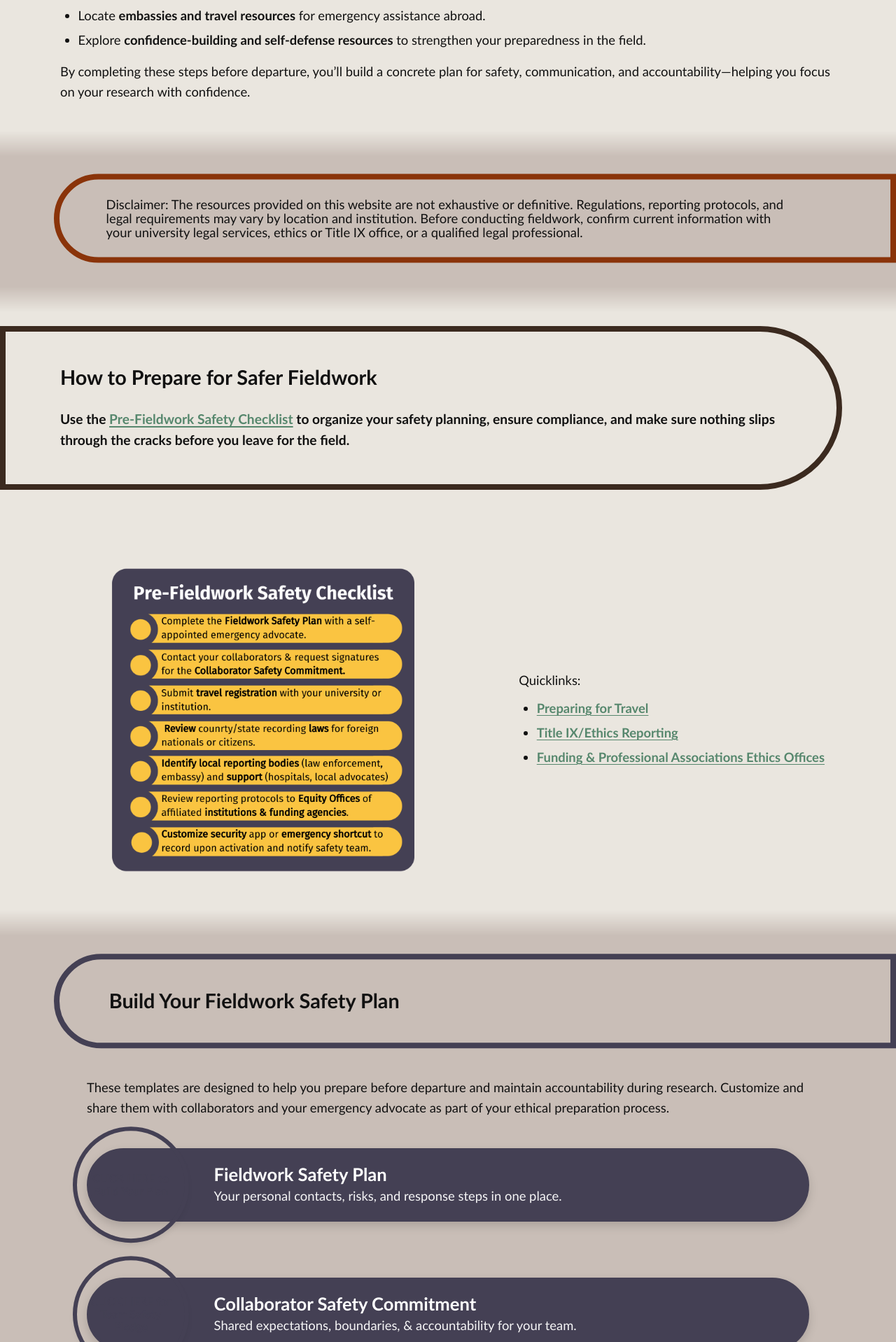
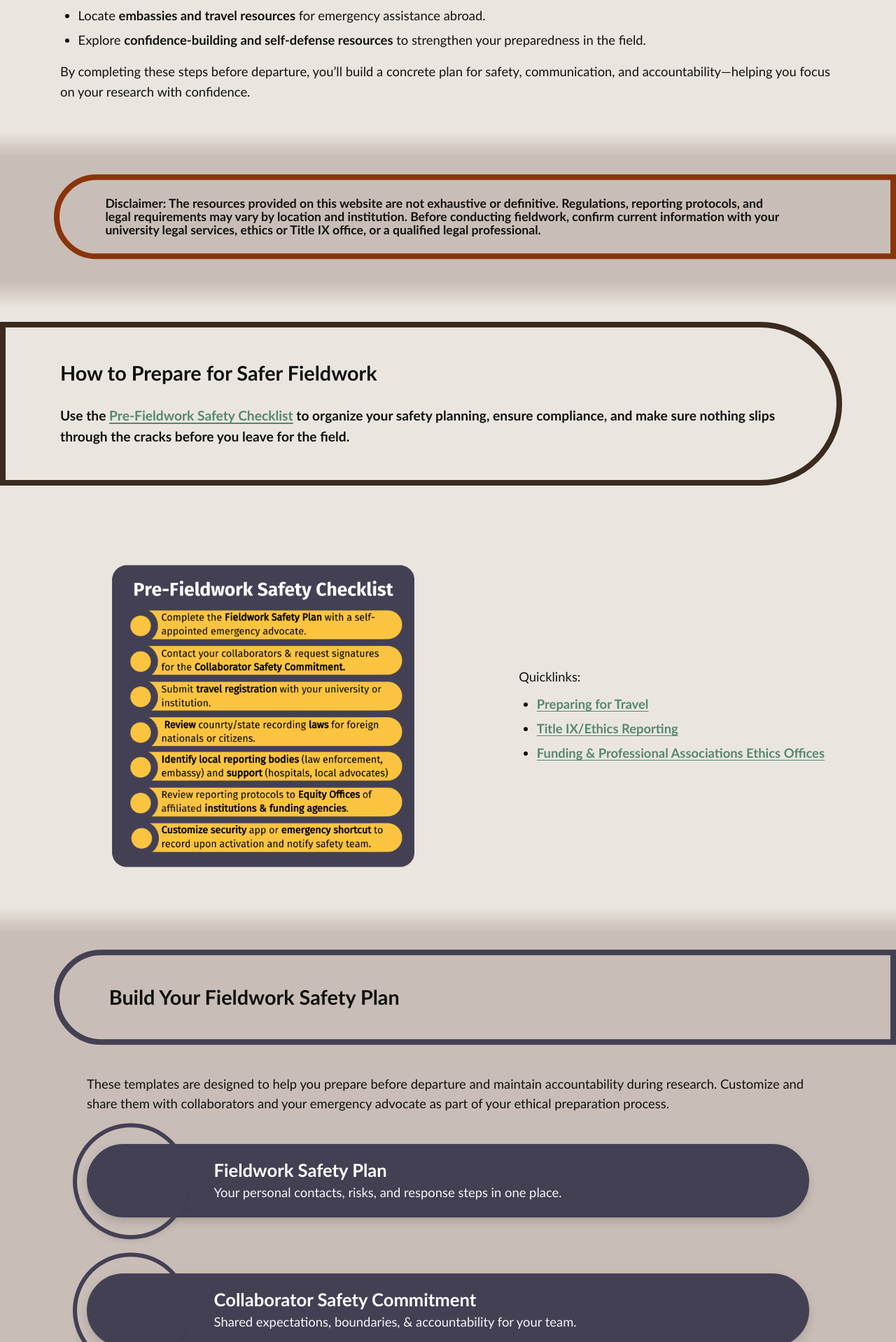
Before and after one commit to AnthroSafetyWarrior/GoldenTrowelProject, a Jekyll site: the page built from _pages/preparing.html, in a window 1280 px wide. Shown: the part 1074-2992 px from the top of the page at 70% size. Built offline with Jekyll 4.4.1, drawn with Linux system fonts in a browser that asks for light colours.

Commit message:
updating name

```diff
--- a/_layouts/default.html
+++ b/_layouts/default.html
@@ -1203,7 +1203,7 @@ margin-bottom: 10px
 
 .stripe p{font-weight: 500; }
 
-.stripe .section disclaimer-wrap p{font-weight: 700; font-size:1.1em }
+.stripe .section.disclaimer-wrap p{font-weight: 700; font-size:1.1em }
 
 
 .footer-nav {
```
